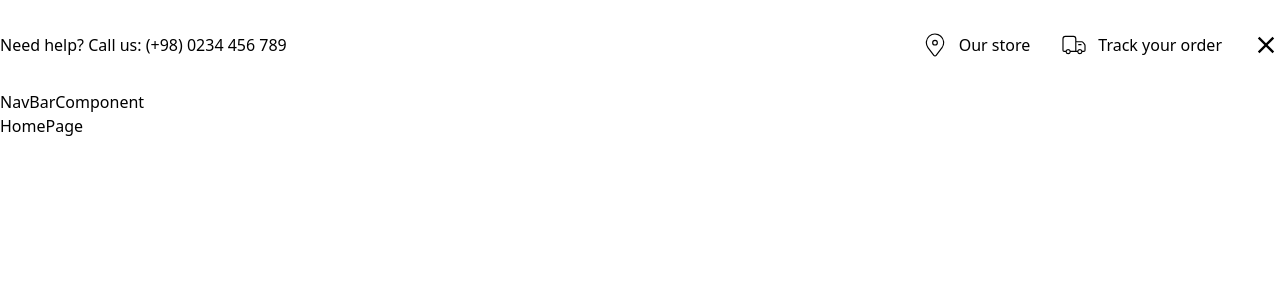
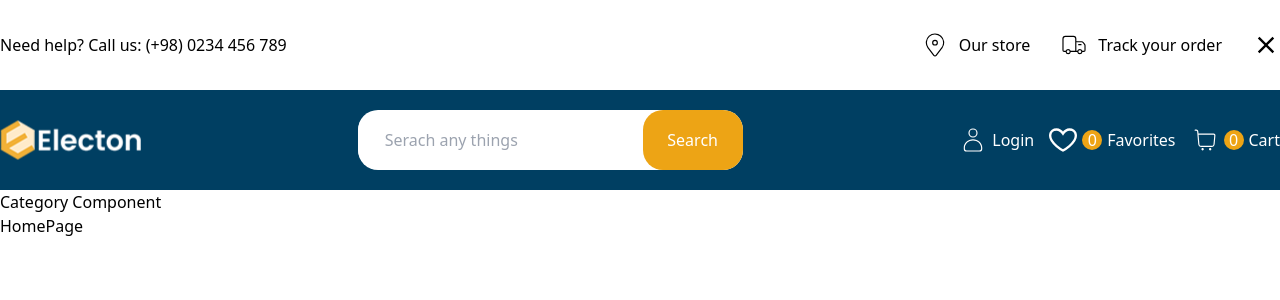
Before and after one commit to Bozidar99/JsonMarket, a React (Vite) app: page / in a window 1280 px wide. Shown: the top 300 px of the page. Built offline with nearby package versions, Linux system fonts and the light colour scheme.

Commit message:
NavBarComponent

```diff
--- /dev/null
+++ b/src/components/CategoryComponent.jsx
@@ -0,0 +1,11 @@
+import React from 'react'
+
+function CategoryComponent() {
+  return (
+    <div>
+      Category Component
+    </div>
+  )
+}
+
+export default CategoryComponent
--- a/src/components/HeaderCompnent.jsx
+++ b/src/components/HeaderComponent.jsx
@@ -11,7 +11,7 @@ function HeaderCompnent({setToggleHeader}) {
 
     }
     return (
-        <div className="container mx-auto flex items-center justify-between h-[90px]">
+        <div className="flex flex-col lg:flex-row container mx-auto flex items-center justify-between h-[90px] py-[15px]">
             <div>
                 <p>Need help? Call us: <a href="tel:+(+98) 0234 456 789">(+98) 0234 456 789</a></p>
             </div>
--- a/src/components/NavBarComponent.jsx
+++ b/src/components/NavBarComponent.jsx
@@ -1,16 +1,65 @@
 import { useState } from "react"
 // COMPONENT
-import HeaderCompnent from "./HeaderCompnent"
+import HeaderComponent from "./HeaderComponent"
+import CategoryComponent from "./CategoryComponent";
+import SearchComponent from "./SearchComponent";
+
+
+// ICONS
+import { CiUser, CiShoppingCart } from "react-icons/ci";
+import { GrFavorite } from "react-icons/gr";
+
+// IMAGES
+import logo from '../assets/logo.png'
+
+
 
 
 function NavBarComponent() {
     const [toggleHeader, setToggleHeader] = useState(true)
-  return (
-    <div>
-      {toggleHeader && <HeaderCompnent setToggleHeader={setToggleHeader}/>}
-      <h3>NavBarComponent</h3>
-    </div>
-  )
+    return (
+        <div >
+            {toggleHeader && <HeaderComponent setToggleHeader={setToggleHeader} />}
+
+            {/*Main Nav */}
+            <div className="bg-mainBlue h-full py-[10px] lg:h-[100px]">
+                <div className="container mx-auto flex items-center justify-between h-full flex-col lg:flex-row gap-[15px]">
+                    <img src={logo} alt="logo" />
+
+                    {/*Search Component*/}
+
+                    <SearchComponent />
+
+                    {/*Login/Cart/Favorites*/}
+                    <div className="flex items-center gap-[15px] ">
+                        <div className="flex items-center gap-[5px]">
+                            {/*icon*/}
+                            <CiUser size={28} color="white" />
+                            {/*text */}
+                            <span className="text-whiteColor">Login</span>
+                        </div>
+
+                        <div className="flex items-center gap-[5px]">
+                            {/*icon*/}
+                            <GrFavorite size={28} color="white" />
+                            {/*text */}
+                            <span className="bg-mainYellow rounded-full text-whiteColor w-[20px] h-[20px] flex items-center justify-center">0</span>
+                            <span className="text-whiteColor">Favorites</span>
+                        </div>
+
+                        <div className="flex items-center gap-[5px]">
+                            {/*icon*/}
+                            <CiShoppingCart size={28} color="white"/>
+                            {/*text */}
+                            <span className="bg-mainYellow rounded-full text-whiteColor w-[20px] h-[20px] flex items-center justify-center">0</span>
+                            <span className="text-whiteColor">Cart</span>
+                        </div>
+                    </div>
+                </div>
+            </div>
+            <CategoryComponent />
+        </div>
+    )
 }
 
 export default NavBarComponent
--- /dev/null
+++ b/src/components/SearchComponent.jsx
@@ -0,0 +1,12 @@
+import React from 'react'
+
+function SearchComponent() {
+    return (
+        <div className="bg-white rounded-[20px]">
+            <input type="text" placeholder="Serach any things" className="px-[27px] py-[17px] outline-none rounded-[20px] placeholder:textColor" />
+            <button className="bg-mainYellow rounded-[20px] h-[60px] w-[100px] text-white">Search</button>
+        </div>
+    )
+}
+
+export default SearchComponent
--- a/tailwind.config.js
+++ b/tailwind.config.js
@@ -6,12 +6,14 @@ export default {
   ],
   theme: {
     extend: {
+      colors: {
         'mainBlue': '#003F62',
         'mainYellow': '#EDA415',
         'textColor': '#292D32',
         'whiteColor': '#FFFFFF',
         'lightGrayColor': '#F4F4F4',
         'redColor': '#E42424'
+      }
     },
   },
   plugins: [],
```
Also changed, not shown: src/assets/logo.png (added). Lines whose indentation alone changed are shown as unchanged.
